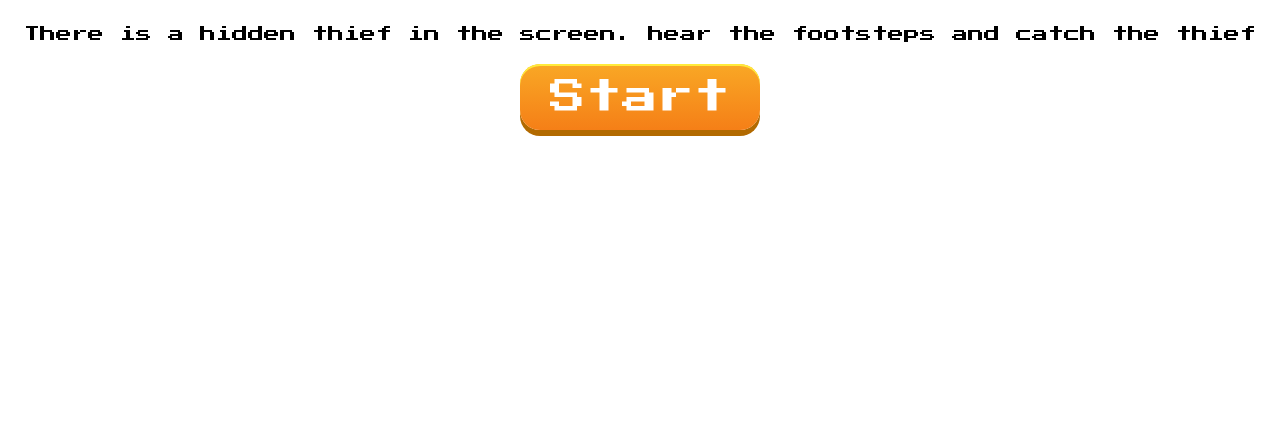
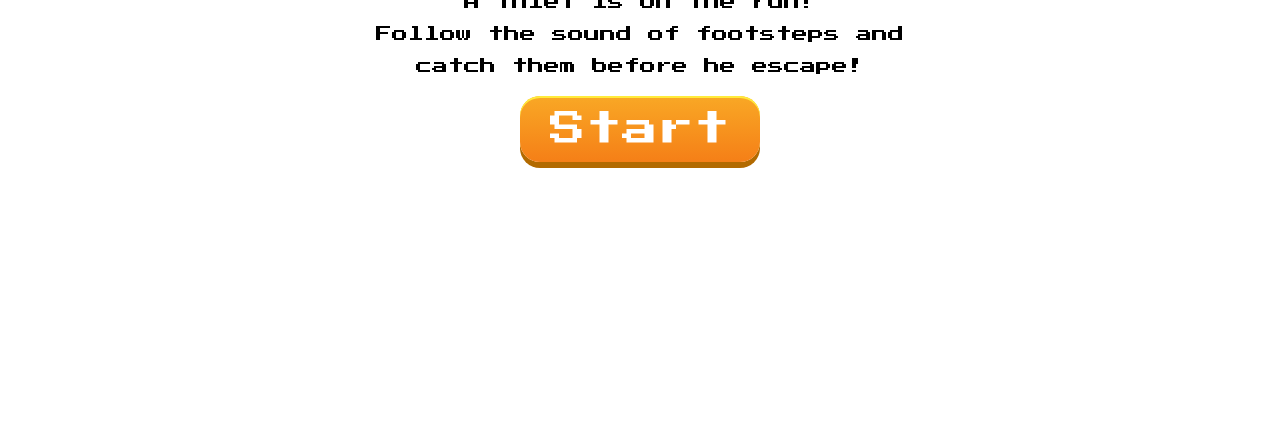
Before and after one commit to AmanDevelops/find-the-thief, a plain HTML site: page index.html in a window 1280 px wide. Shown: the part 358-800 px from the top of the page. Drawn offline with Linux system fonts and the light colour scheme.

Commit message:
fixed typo

```diff
--- a/index.html
+++ b/index.html
@@ -18,7 +18,8 @@
     </div>
     <div id="menu">
       <h1>Find The Thief</h1>
-      <h4>There is a hidden thief in the screen. hear the footsteps and catch the thief</h4>
+      <h4>A thief is on the run! <br><br>
+        Follow the sound of footsteps and <br><br>catch them before he escape!</h4>
       <button class="start-button">Start</button>
     </div>
     <div id="end">
```
